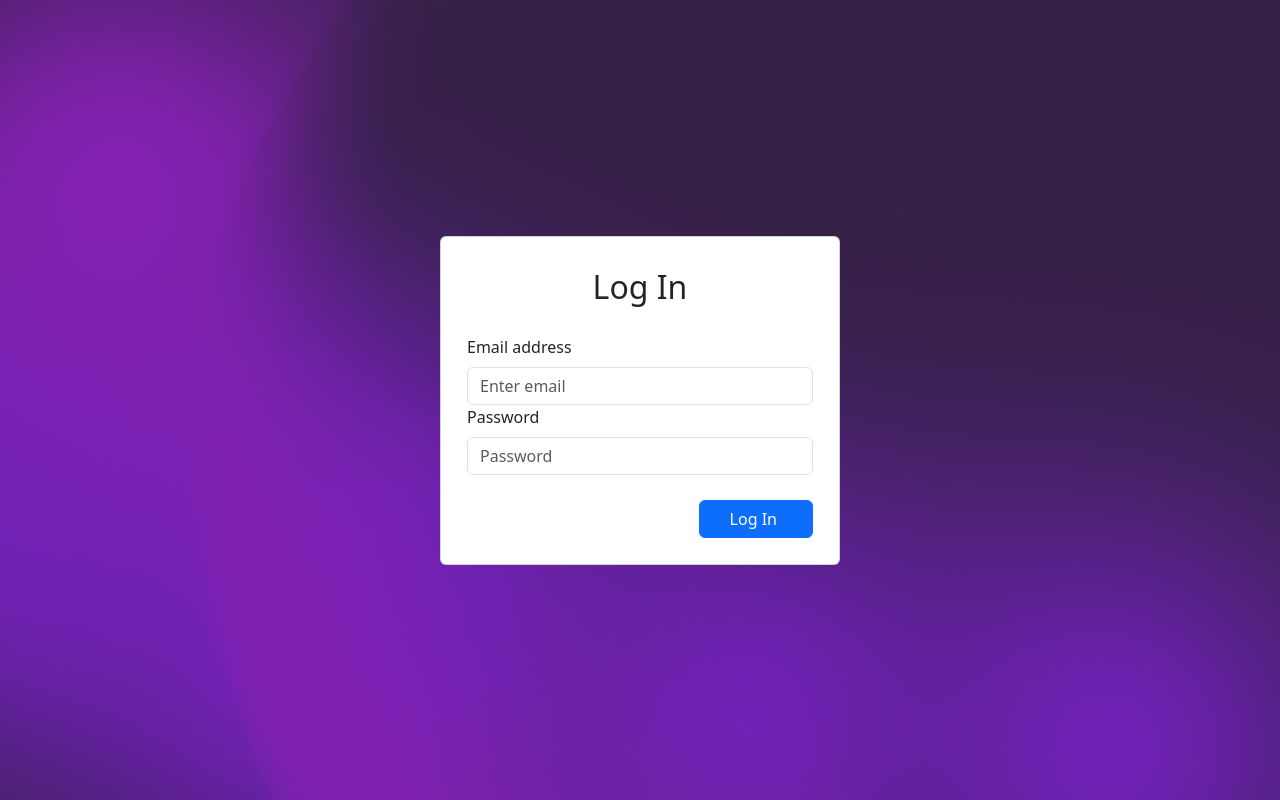
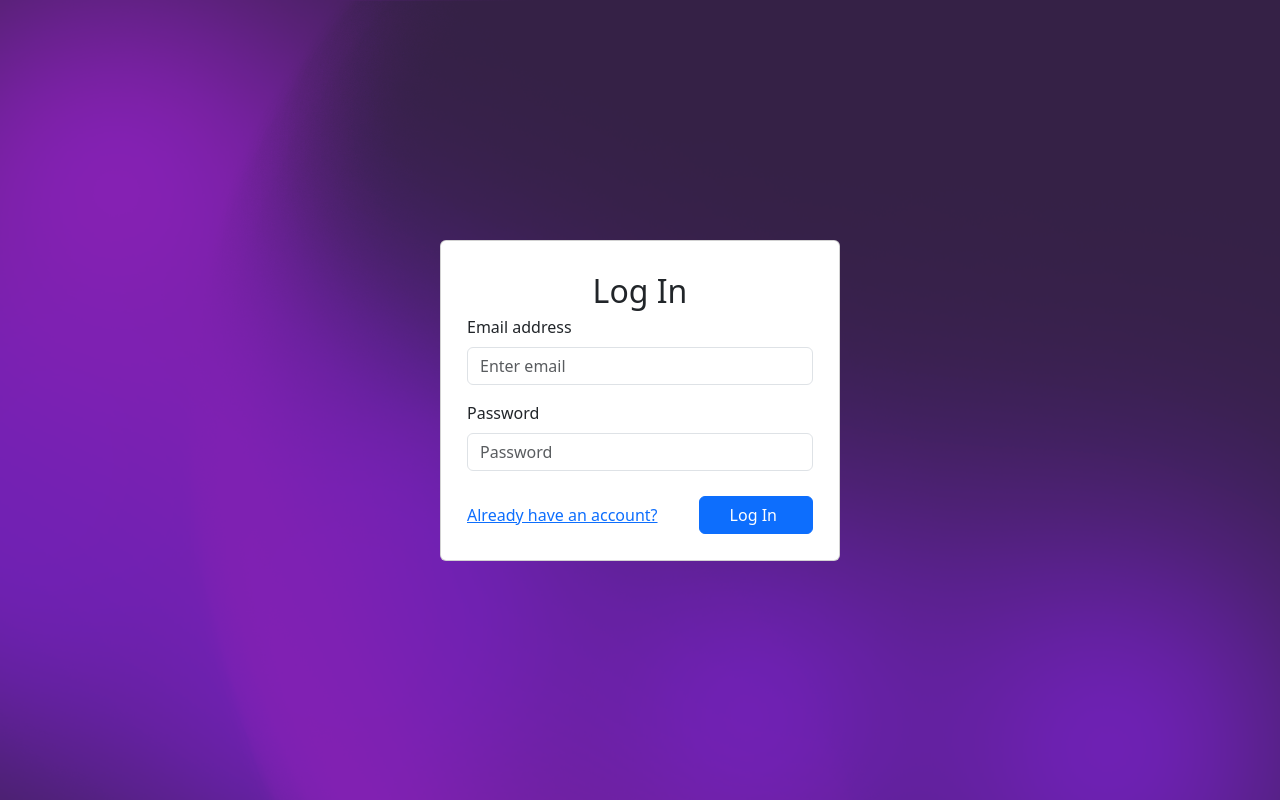
Before and after one commit to Adil-Ahmadli/Note-Taking-App, a React (Create React App) app in the folder client/: page /signin in a window 1280 px wide. Built offline with nearby package versions, Linux system fonts and the light colour scheme.

Commit message:
Meow meow meow meow

```diff
--- a/client/src/contexts/AuthContext.js
+++ b/client/src/contexts/AuthContext.js
@@ -24,7 +24,7 @@ const clearErrorMessage = dispatch => () => {
 
 const signin = dispatch => async ({ email, password }) => {
     try {
-        const response = await notesApi.post('/login', { email, password })
+        const response = await notesApi.post('/api/login', { email, password })
         dispatch({ type: 'auth', payload: response.date.token})
     } catch (e) {
         dispatch({ type: 'add_error_message', payload: 'Something went wrong here'})
--- a/client/src/screens/SigninScreen.js
+++ b/client/src/screens/SigninScreen.js
@@ -61,22 +61,22 @@ const Signin = () => {
                         <div className="col-title">
                             Log In
                         </div>
-                        <br />
                         <Form onSubmit={handleSubmit}>
-                            <Form.Group id="email">
+                            <Form.Group id="email" style={{ marginBottom: '16px' }}>
                                 <Form.Label>Email address</Form.Label>
                                 <Form.Control type="email" ref={emailRef}  placeholder="Enter email" required />
                             </Form.Group>
-
                             <Form.Group id="password">
                                 <Form.Label>Password</Form.Label>
                                 <Form.Control type="password" ref={passwordRef} placeholder="Password" required />
                             </Form.Group>
-                            <div className="auth-form-bottom">
+                            <div className="auth-form-bottom-group">
+                                <a href="/register">Already have an account?</a>
                                 <Button style={{ paddingLeft: '30px', paddingRight: '35px' }} disabled={loading} variant="primary" type="submit">
                                     Log In
                                 </Button>
                             </div>
+
                         </Form>
                         </div>
                     </Card.Body>
--- a/client/src/stylesheet/styles.css
+++ b/client/src/stylesheet/styles.css
@@ -74,7 +74,14 @@ html, body {
 .auth-form-bottom {
     display: flex;
     align-items:center;
-    justify-content: right;
+    margin-top: 25px;
+}
+
+.auth-form-bottom-group {
+    display: flex;
+    flex-direction: row;
+    justify-content: space-between;
+    align-items: center;
     margin-top: 25px;
 }
 
```
